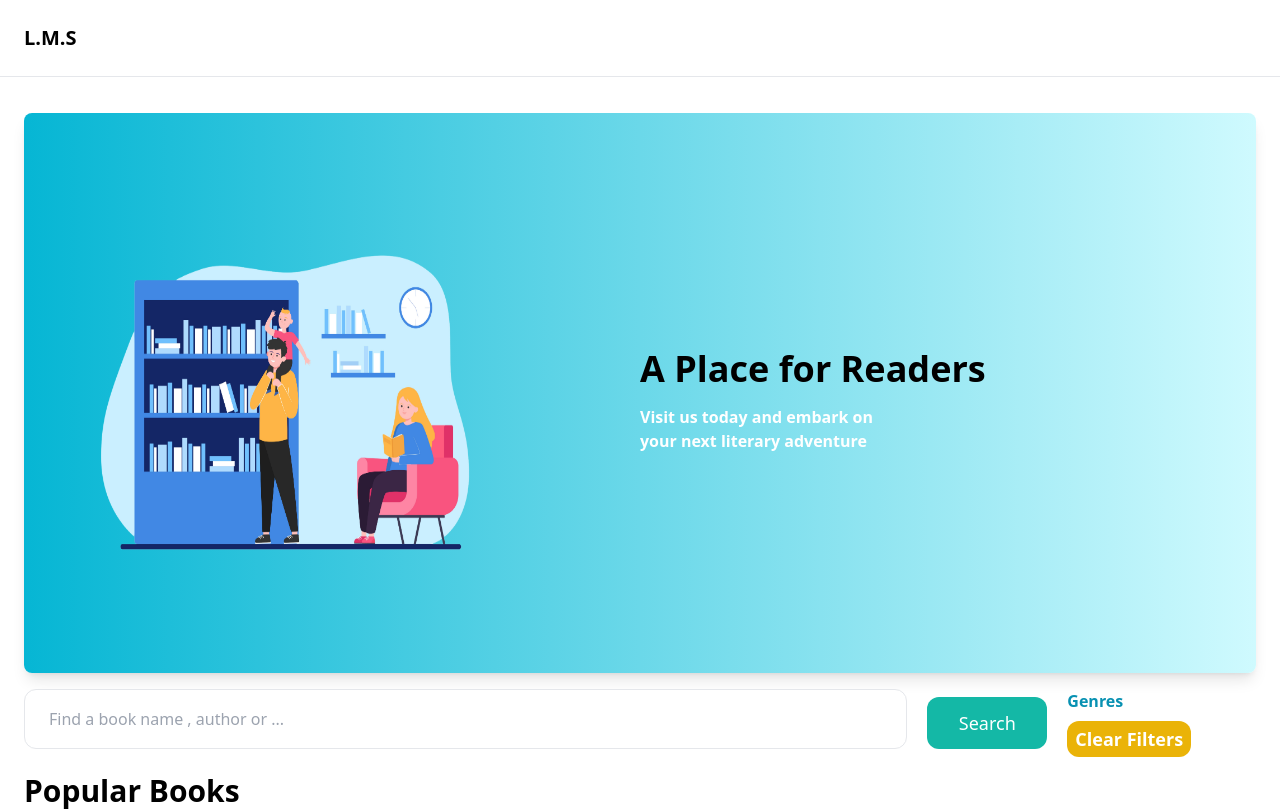
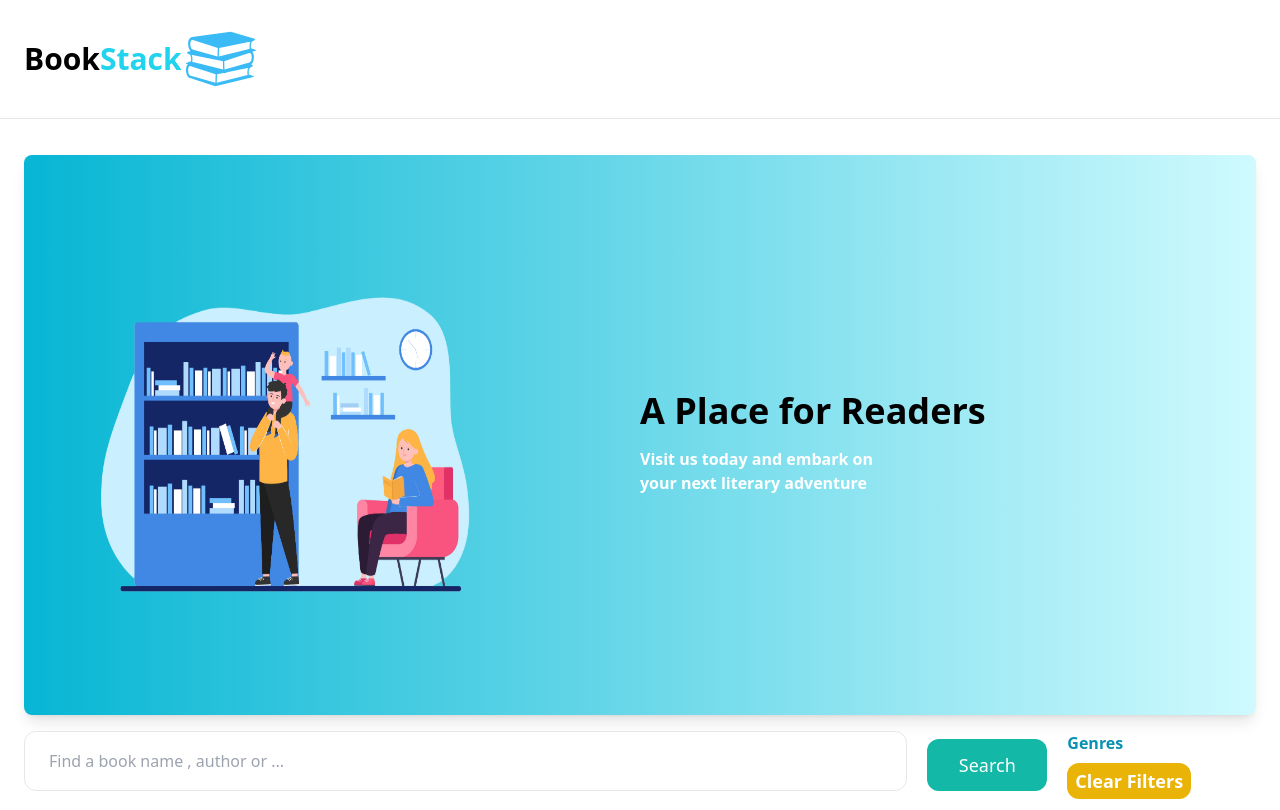
Before and after one commit to KaungMinSett/library_management, a Django app: page / in a window 1280 px wide. Shown: the top 810 px of the page. Run offline with Django 5.2, Linux system fonts and the light colour scheme; data that the repository does not hold is empty; some libraries are stand-ins or nearby versions.

Commit message:
updated logo

```diff
--- a/library/templates/base.html
+++ b/library/templates/base.html
@@ -43,7 +43,12 @@
     style="scrollbar-width:none;" !important
 >
     <nav class="px-6 py-6 flex justify-between items-center border-b border-gray-200">
-        <a href="{%url 'library:index'  %}" class="text-xl font-semibold">L.M.S</a>
+        <a href="{%url 'library:index'  %}" class="flex flex-row justify-items-center items-center text-3xl font-semibold grow-animate">
+            <span>Book</span>
+            <span class='mr-1 text-cyan-400'>Stack</span>
+            {% load static %}
+            <img src="{% static 'stack.svg' %}" class="w-[70px] h-[70px] grow-animate">
+        </a>
         <div class="space-x-6">
 
         </div>
```
Also changed, not shown: static/stack.svg (added).
